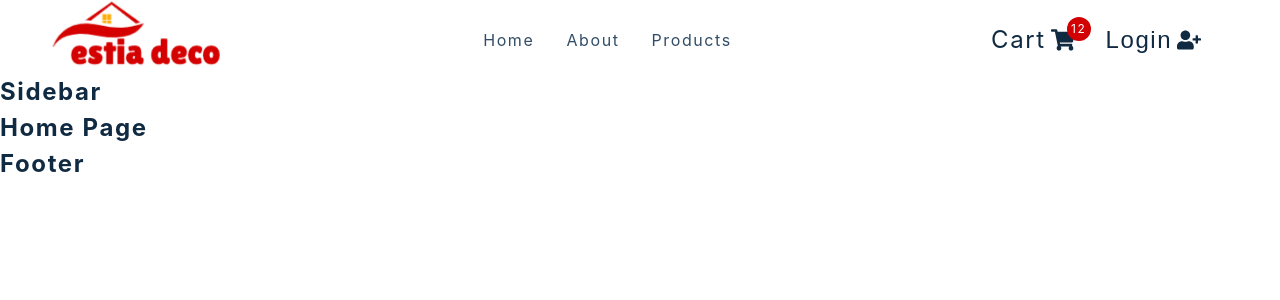
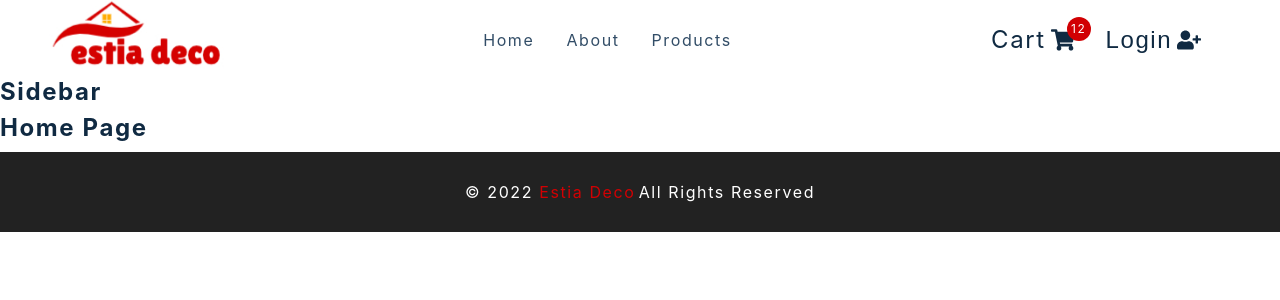
Before and after one commit to ioannis-sporidis/ra-online-store, a React (Create React App) app: page / in a window 1280 px wide. Shown: the top 300 px of the page. Built offline with nearby package versions, Linux system fonts and the light colour scheme.

Commit message:
Footer setup

```diff
--- a/src/components/Footer.js
+++ b/src/components/Footer.js
@@ -1,8 +1,15 @@
-import React from 'react'
-import styled from 'styled-components'
+import React from 'react';
+import styled from 'styled-components';
 const Footer = () => {
-  return <h4>footer</h4>
-}
+  return (
+    <Wrapper>
+      <h5>
+        &copy; {new Date().getFullYear()} <span>Estia Deco</span>
+      </h5>
+      <h5>All Rights Reserved</h5>
+    </Wrapper>
+  );
+};
 
 const Wrapper = styled.footer`
   height: 5rem;
@@ -26,6 +33,6 @@
   @media (min-width: 776px) {
     flex-direction: row;
   }
-`
+`;
 
-export default Footer
+export default Footer;
```
Also changed, not shown: src/assets/logo-original.svg (deleted).
